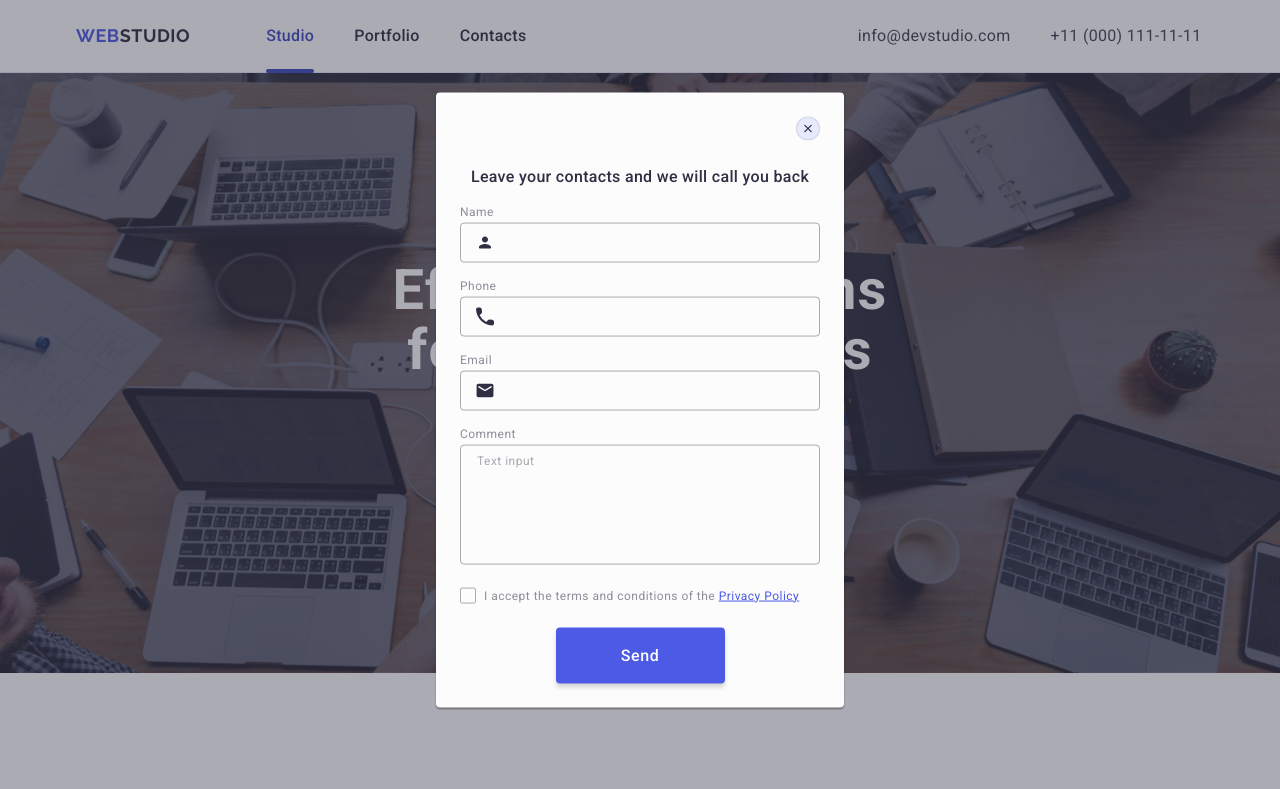
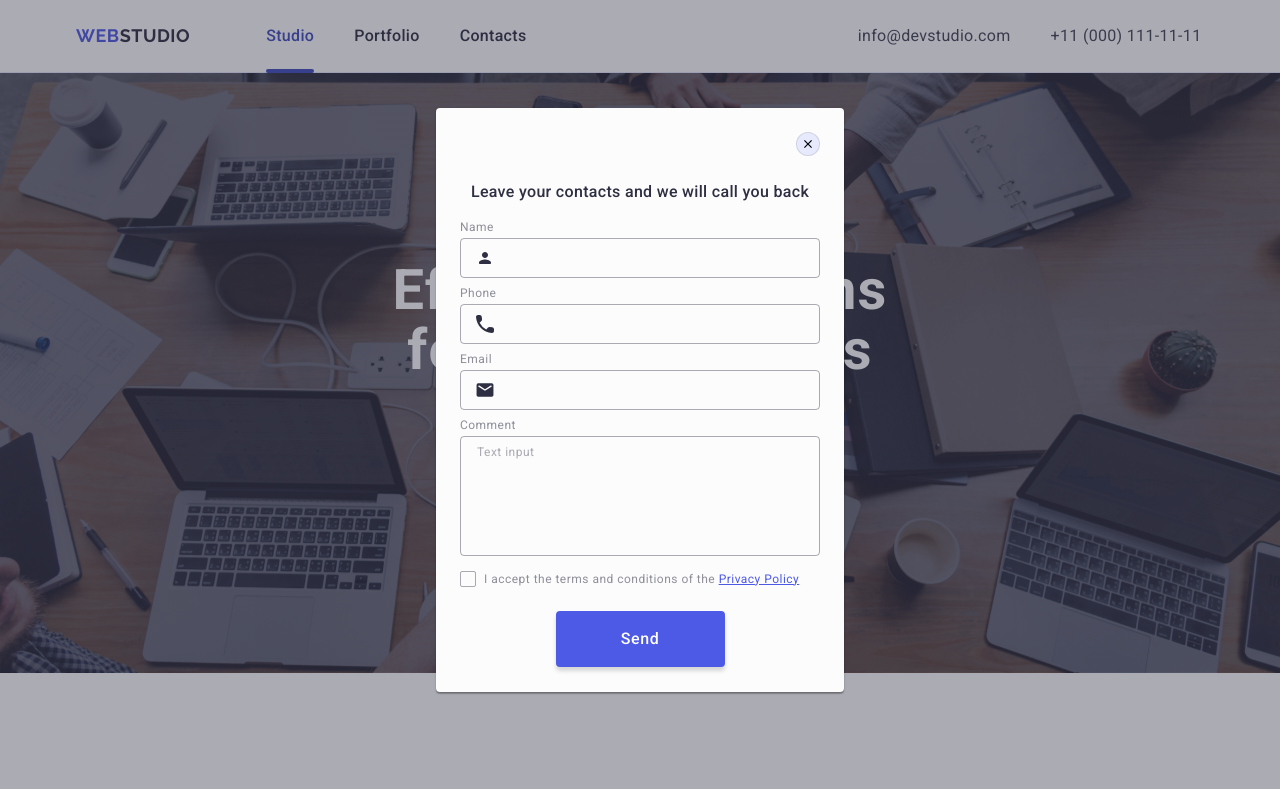
Before and after one commit to chev922/goit-markup-hw-05, a plain HTML site: page index.html in a window 1280 px wide. Shown: the top 789 px of the page. Drawn offline with nearby package versions, Linux system fonts and the light colour scheme.

Commit message:
updated modal-close-btn

```diff
--- a/css/styles.css
+++ b/css/styles.css
@@ -663,9 +663,8 @@ transition: transform 250ms cubic-bezier(0.4, 0, 0.2, 1);
     top: 24px;
     right: 24px;
     padding: 0;
-    background-color: #e7e9fc;;
+    background-color: #e7e9fc;
     line-height: 0;
-
     border: 1px solid rgba(0, 0, 0, 0.10);
     stroke: rgba(0, 0, 0, 0.1);
     border-radius: 50%;
@@ -679,19 +678,24 @@ transition: transform 250ms cubic-bezier(0.4, 0, 0.2, 1);
 
 .modal-close-btn:hover,
 .modal-close-btn:focus {
-    fill: #ffffff;
+    fill: #FFFFFF;
     background-color: #404BBF;
     border: none;
 }
 
-.modal-close-btn-icon {
-    fill: #2E2F42;
-    transition: fill 250ms cubic-bezier(0.4, 0, 0.2, 1);
-}
+/* .modal-close-btn:hover svg,
+.modal-close-btn:focus svg {
+    fill: #ffffff;
+} */
 
-.modal-close-btn-icon:hover,
+/* .modal-close-btn-icon:hover,
 .modal-close-btn-icon:focus {
     fill: #FFFFFF;
+} */
+
+.modal-close-btn-icon {
+    /* fill: #2E2F42; */
+    transition: fill 250ms cubic-bezier(0.4, 0, 0.2, 1);
 }
 
 .rew-for-desc {
@@ -705,7 +709,7 @@ transition: transform 250ms cubic-bezier(0.4, 0, 0.2, 1);
 }
 
 .review-form-field-wrapper {
-    margin-bottom: 16px
+    margin-bottom: 8px
 }
 
 .review-form-field-label{
```
